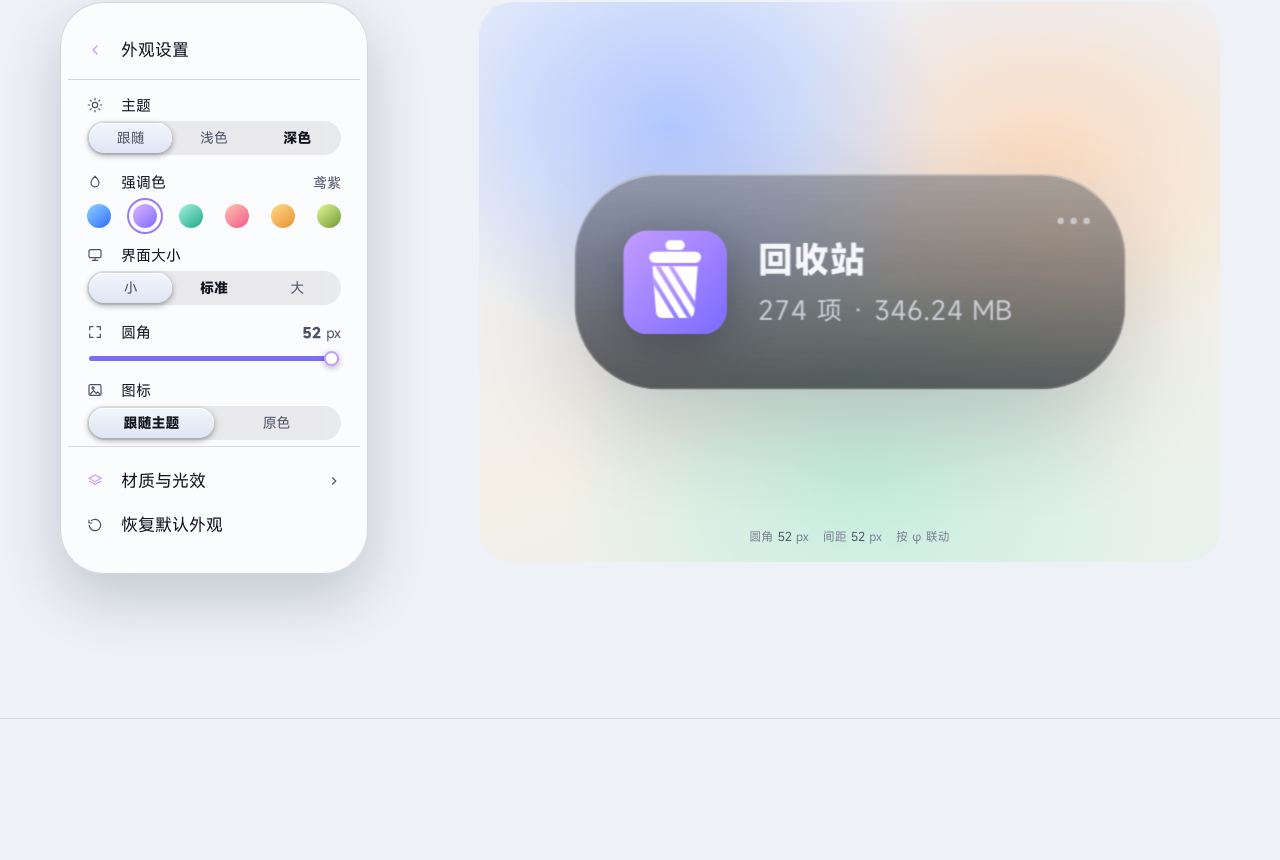
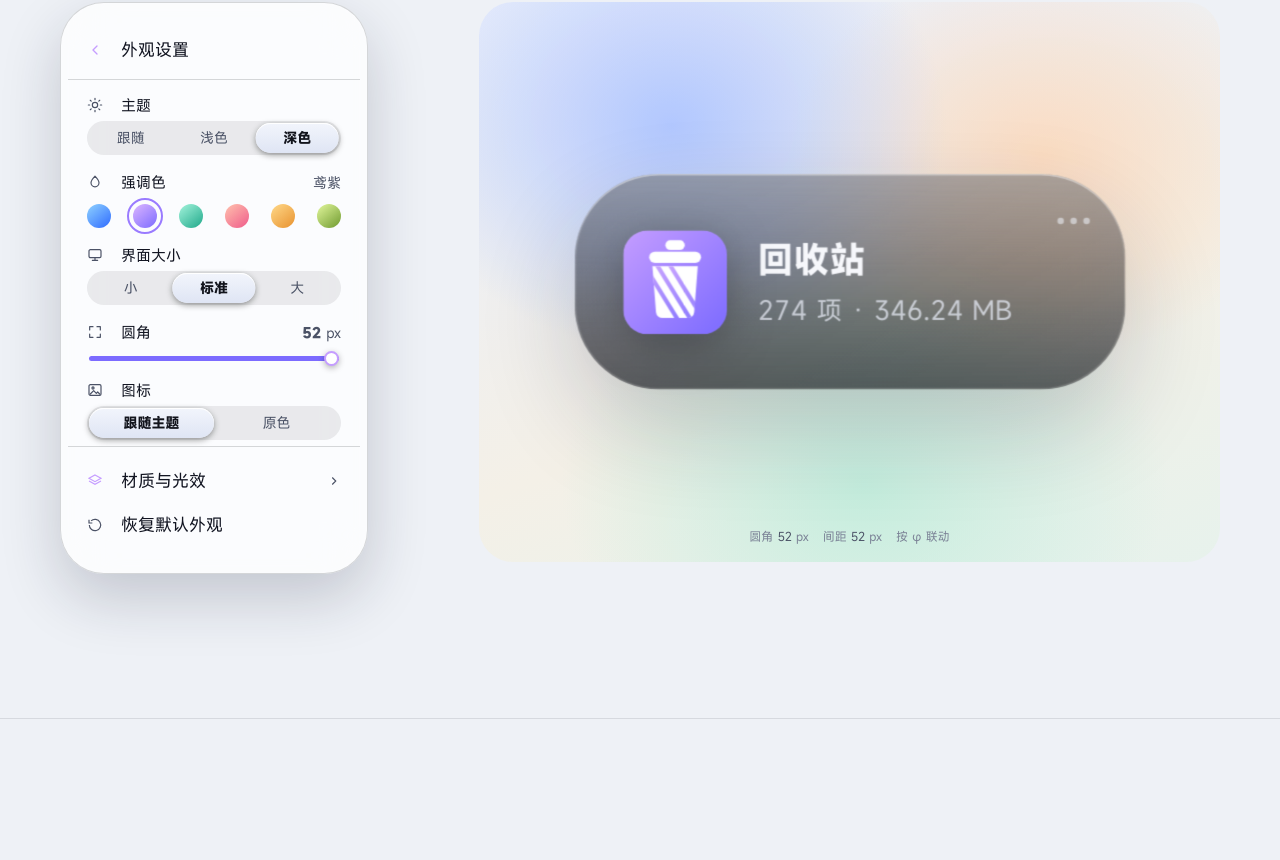
Before and after one commit to 3335957485wyf-spec/RecycleGlass, a plain HTML site: page site/index.html in a window 1280 px wide. Shown: the part 1220-2080 px from the top of the page. Drawn offline with Linux system fonts and the light colour scheme.

Commit message:
site: 修复分段胶囊选中位移（translateX 缺失）

```diff
--- a/site/index.html
+++ b/site/index.html
@@ -198,6 +198,7 @@ html[data-page="light"] .stage::before{
 .seg .th{position:absolute;top:2px;left:2px;bottom:2px;width:calc((100% - 4px) / var(--n));
   border-radius:999px;background:linear-gradient(var(--thumbA),var(--thumbB));
   box-shadow:0 1px 2px rgba(0,0,0,.22),0 1px 1px rgba(0,0,0,.08),inset 0 1px 0 rgba(255,255,255,.85);
+  transform:translateX(calc(var(--i) * 100%));
   transition:transform .3s cubic-bezier(.22,1,.36,1),width .3s}
 .seg button{position:relative;z-index:1;font-size:14px;color:var(--dim);transition:color .2s;font-weight:500}
 .seg button[aria-pressed="true"]{color:#14161f;font-weight:600}
```
